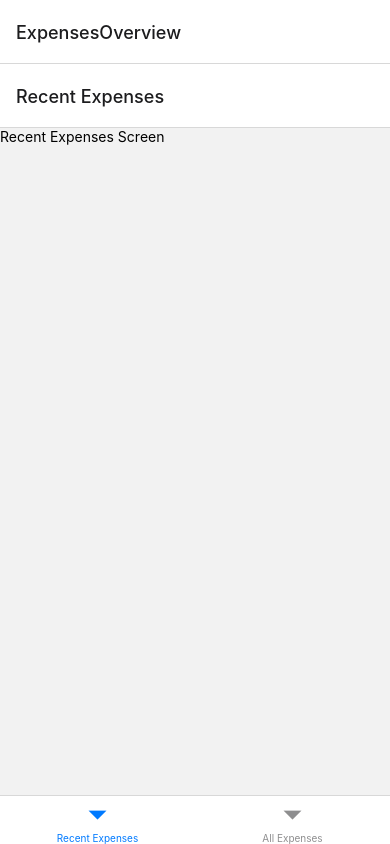
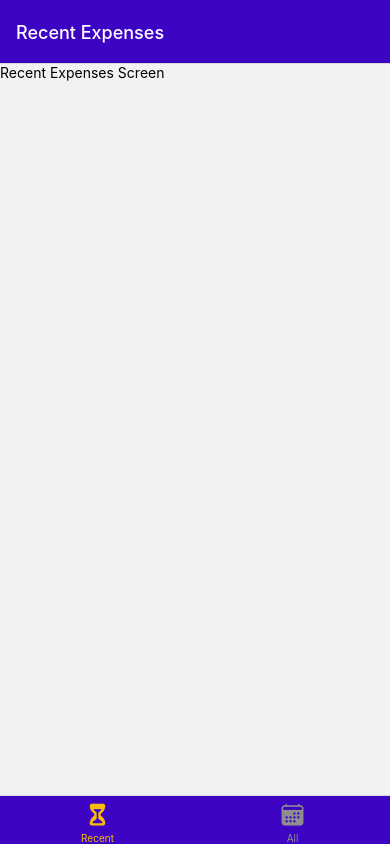
Before and after one commit to joaombpereira-eng/ExpenseTrackerApp, a React Native app: screen / in a window 390 px wide. Built offline with nearby package versions, Linux system fonts and the light colour scheme.

Commit message:
Styling Header and Bottom Tab

```diff
--- a/App.js
+++ b/App.js
@@ -2,22 +2,48 @@
 import {NavigationContainer} from '@react-navigation/native';
 import {createNativeStackNavigator} from '@react-navigation/native-stack';
 import {createBottomTabNavigator} from '@react-navigation/bottom-tabs';
+import Icon from 'react-native-vector-icons/Ionicons';
 
 import ManageExpensesScreen from './screens/ManageExpensesScreen';
 import AllExpensesScreen from './screens/AllExpensesScreen';
 import RecentExpensesScreen from './screens/RecentExpensesScreen';
+
+import {GlobalStyles} from './constants/styles';
 
 const Stack = createNativeStackNavigator();
 const BottomTabs = createBottomTabNavigator();
 
 function ExpensesOverview() {
   return (
-    <BottomTabs.Navigator>
+    <BottomTabs.Navigator
+      screenOptions={{
+        headerStyle: {backgroundColor: GlobalStyles.colors.primary500},
+        headerTintColor: 'white',
+        tabBarStyle: {backgroundColor: GlobalStyles.colors.primary500},
+        tabBarActiveTintColor: GlobalStyles.colors.accent500,
+      }}>
       <BottomTabs.Screen
         name="Recent Expenses"
         component={RecentExpensesScreen}
+        options={{
+          title: 'Recent Expenses',
+          tabBarLabel: 'Recent',
+          tabBarIcon: ({color, size}) => (
+            <Icon name="hourglass" color={color} size={size} />
+          ),
+        }}
       />
-      <BottomTabs.Screen name="All Expenses" component={AllExpensesScreen} />
+      <BottomTabs.Screen
+        name="All Expenses"
+        component={AllExpensesScreen}
+        options={{
+          title: 'All Expenses',
+          tabBarLabel: 'All',
+          tabBarIcon: ({color, size}) => (
+            <Icon name="calendar" color={color} size={size} />
+          ),
+        }}
+      />
     </BottomTabs.Navigator>
   );
 }
@@ -25,10 +51,14 @@
 export default function App() {
   return (
     <>
-      <StatusBar />
+      <StatusBar translucent={true} backgroundColor="transparent" />
       <NavigationContainer>
         <Stack.Navigator initialRouteName="ExpensesOverview">
-          <Stack.Screen name="ExpensesOverview" component={ExpensesOverview} />
+          <Stack.Screen
+            name="ExpensesOverview"
+            component={ExpensesOverview}
+            options={{headerShown: false}}
+          />
           <Stack.Screen
             name="ManageExpenses"
             component={ManageExpensesScreen}
--- /dev/null
+++ b/constants/styles.js
@@ -0,0 +1,16 @@
+export const GlobalStyles = {
+  colors: {
+    primary50: '#e4d9fd',
+    primary100: '#c6affc',
+    primary200: '#a281f0',
+    primary400: '#5721d4',
+    primary500: '#3e04c3',
+    primary700: '#2d0689',
+    primary800: '#200364',
+    accent500: '#f7bc0c',
+    error50: '#fcc4e4',
+    error500: '#9b095c',
+    gray500: '#39324a',
+    gray700: '#221c30',
+  },
+};
--- a/package.json
+++ b/package.json
@@ -16,7 +16,8 @@
     "react": "18.1.0",
     "react-native": "0.70.6",
     "react-native-safe-area-context": "^4.4.1",
-    "react-native-screens": "^3.18.2"
+    "react-native-screens": "^3.18.2",
+    "react-native-vector-icons": "^9.2.0"
   },
   "devDependencies": {
     "@babel/core": "^7.12.9",
```
Also changed, not shown: 3 other files (tests, documents, lock files or other folders).
